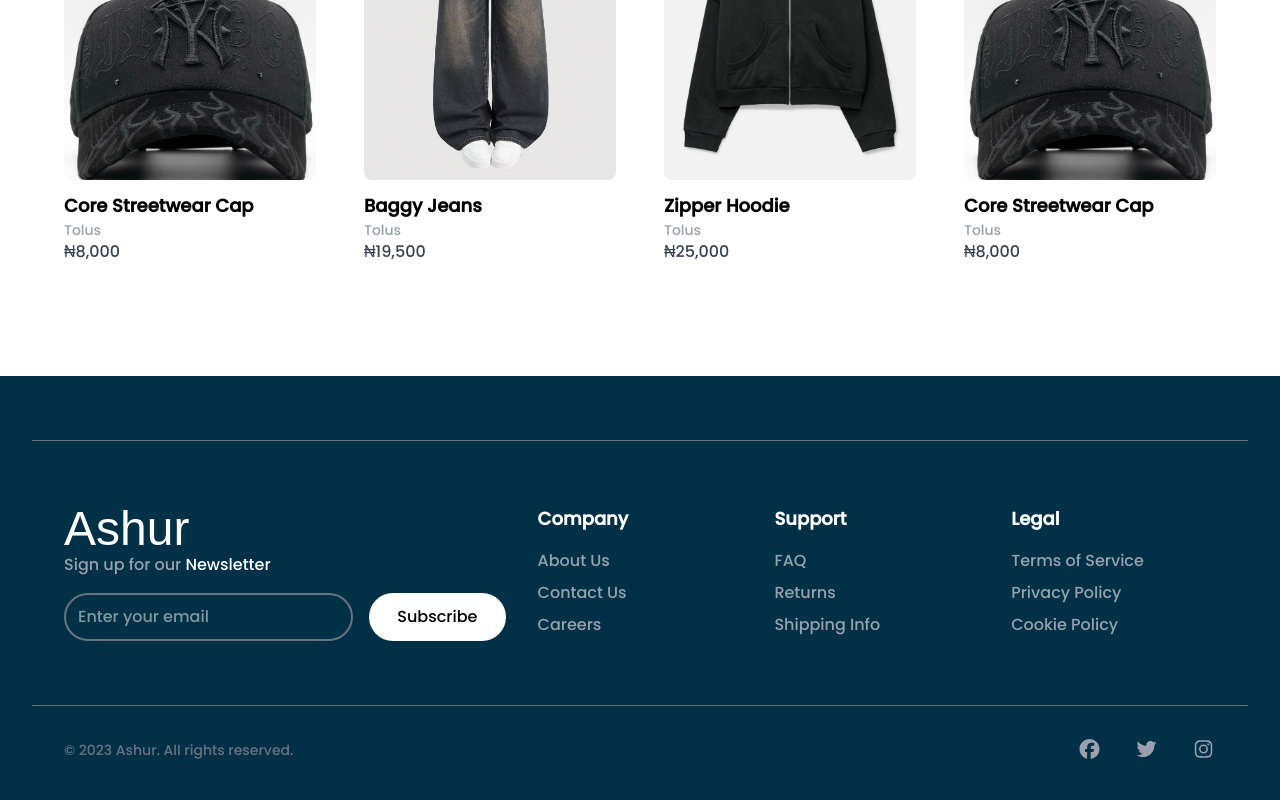
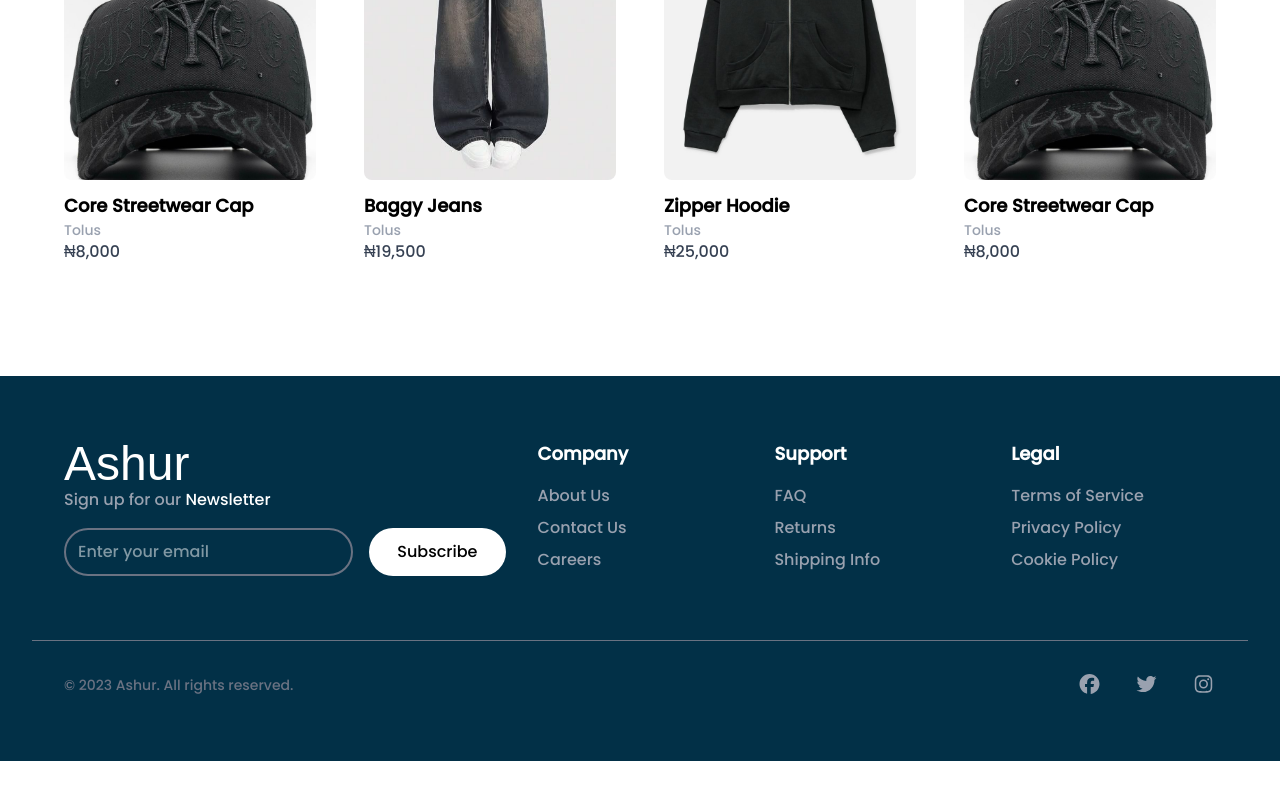
Before and after one commit to Bee-Jay05/Ashur, a Next.js app: page / in a window 1280 px wide. Shown: the part 2864-3664 px from the top of the page. After the commit the page ends 3625 px from the top, so only its background shows below. Built offline with nearby package versions, Linux system fonts and the light colour scheme; a web font is replaced by a local one.

Commit message:
Updated Footer

```diff
--- a/src/components/Footer.tsx
+++ b/src/components/Footer.tsx
@@ -20,8 +20,7 @@ const bruno = Bruno_Ace_SC({
 export default function Footer() {
   return (
     <div className={` py-16 mx-auto text-white relative mt-16`} style={{ backgroundColor: '#023047'}}>
-      <hr className='w-[95vw] mx-auto text-gray-500'/>
-      <div className="grid grid-cols-1 sm:grid-cols-2 md:grid-cols-3 lg:grid-cols-5 gap-8 !w-[90vw] mx-auto my-16">
+      <div className="grid grid-cols-1 sm:grid-cols-2 md:grid-cols-3 lg:grid-cols-5 gap-8 !w-[90vw] mx-auto mb-16">
         <div className='col-span-2'>
           <h1 className={`${bruno.className} text-5xl`}>Ashur</h1>
           <div className="w-full">
```
